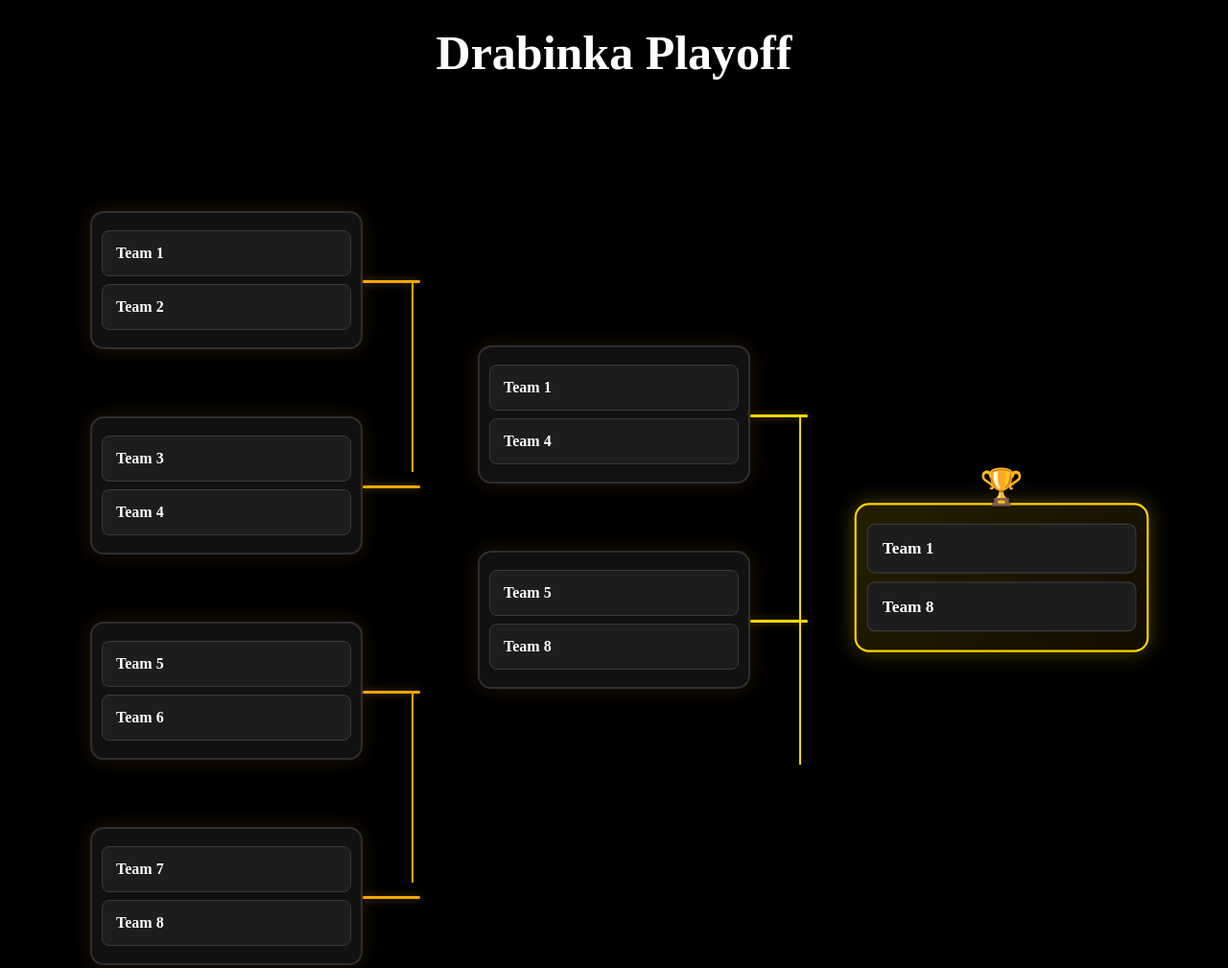
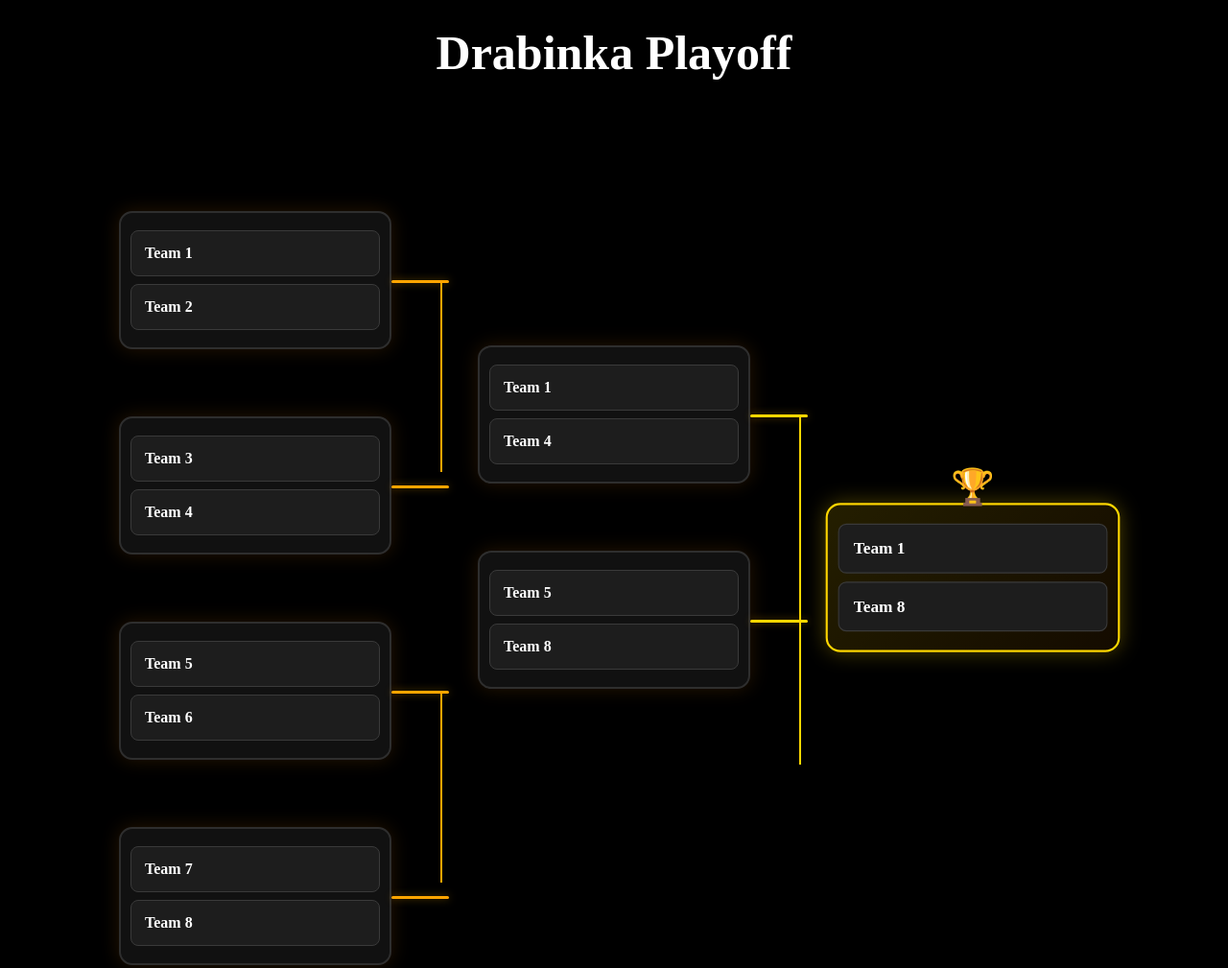
Before and after one commit to Hektor363/turniej-cs, a website: page index.html in a window 1280 px wide. Shown: the part 1380-2389 px from the top of the page at 96% size. Drawn offline with Linux system fonts and the light colour scheme; no server answers.

Commit message:
Update style.css

```diff
--- a/style.css
+++ b/style.css
@@ -169,7 +169,7 @@ img {
     display:flex;
     justify-content:center;
     align-items:flex-start;
-    gap:120px;
+    gap:90px;
 
     padding:60px 20px;
 
```
